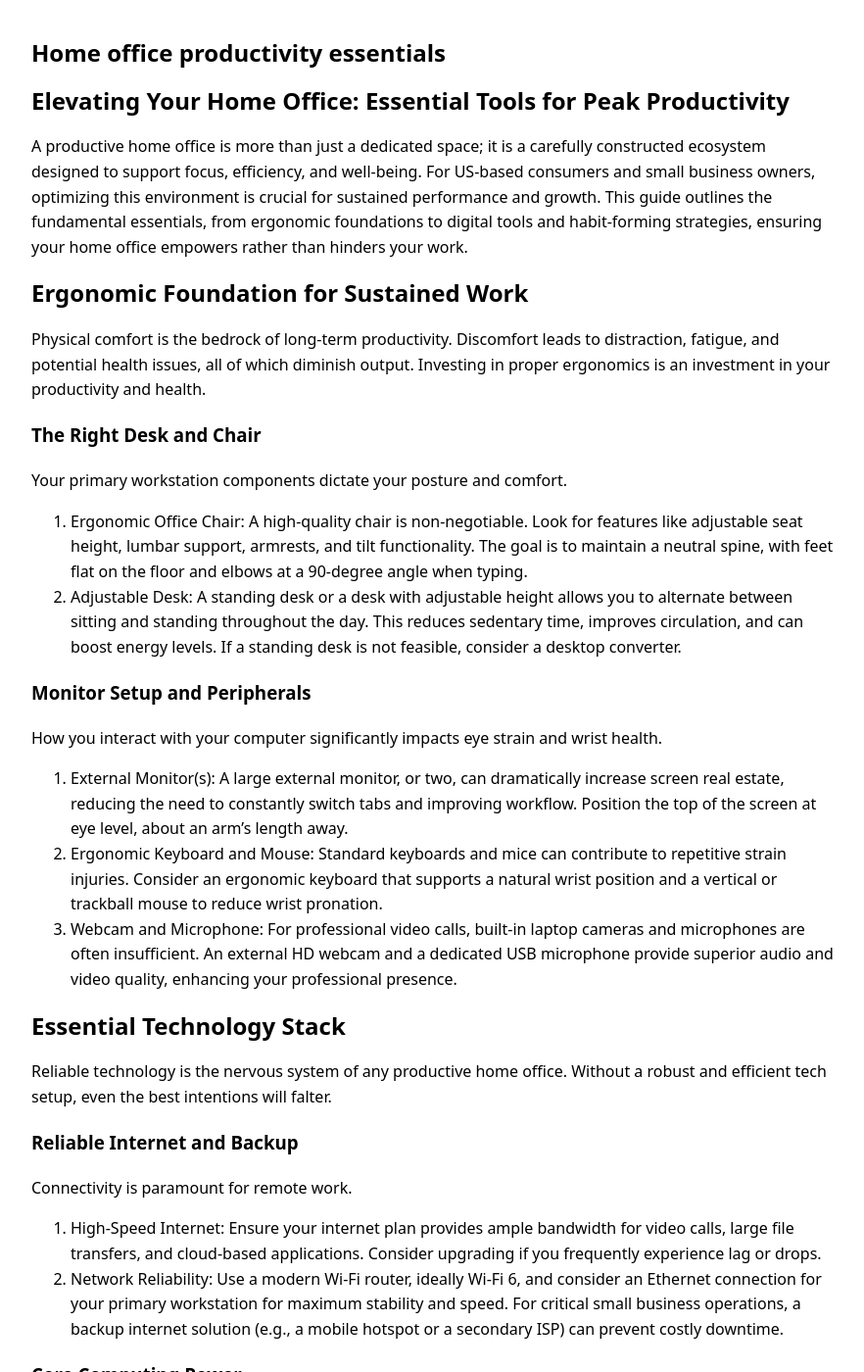
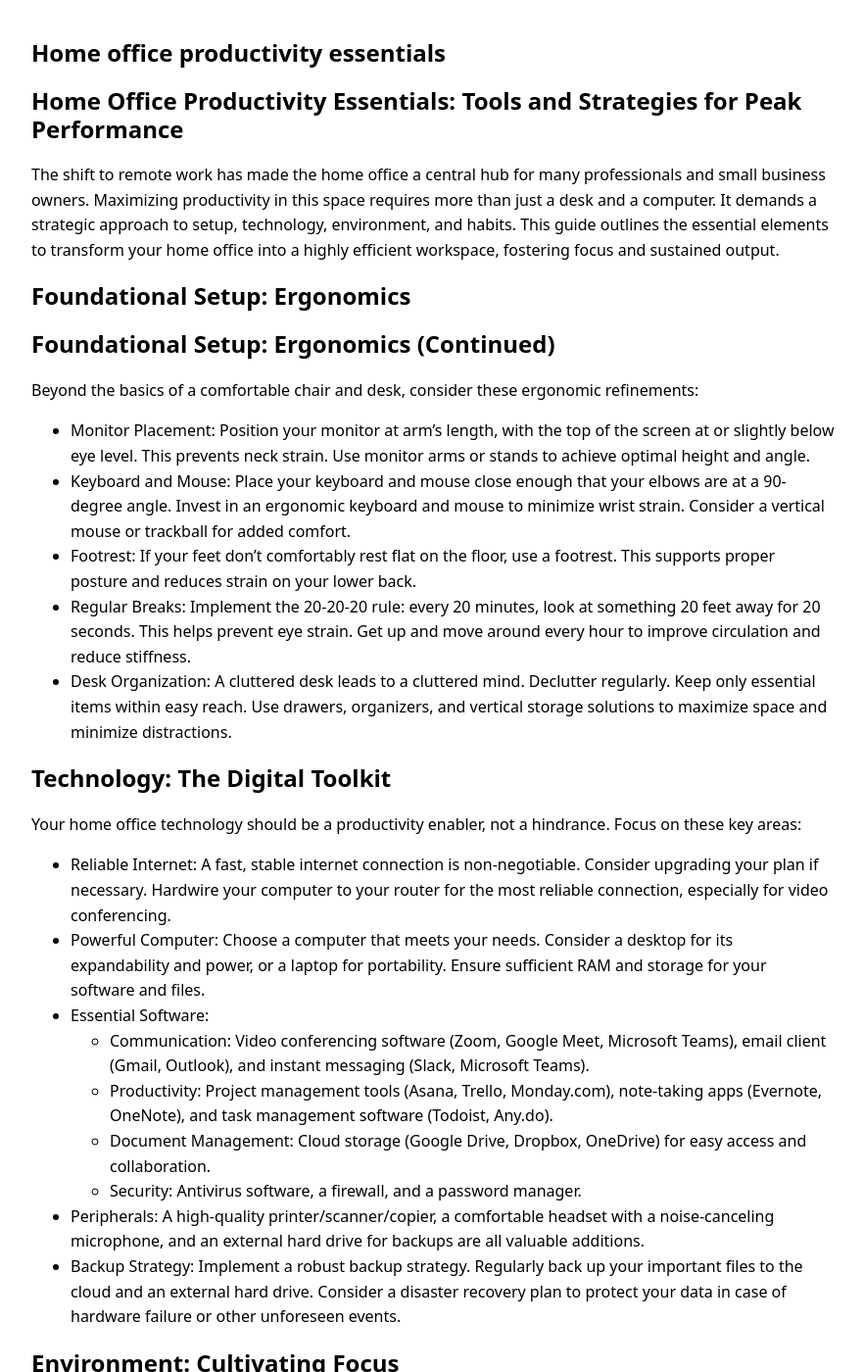
Before and after one commit to ironaclaw/ironaclaw.github.io, a Jekyll site: the page built from _posts/2026-02-14-home-office-productivity-essentials.md, in a window 1280 px wide and 1400 px high. Shown: the whole window at 98% size, without its empty margins (198-1080 px from the left). Built offline with Jekyll 4.4.1, drawn with Linux system fonts in a browser that asks for light colours; some of the changed text lies outside the part shown.

Commit message:
Add 2026-02-14-home-office-productivity-essentials.md

```diff
--- a/_posts/2026-02-14-home-office-productivity-essentials.md
+++ b/_posts/2026-02-14-home-office-productivity-essentials.md
@@ -6,95 +6,61 @@ date: '2026-02-14'
 description: ''
 tags: []
 keywords: []
-model_used: gemini-2.5-flash
+model_used: gemini-2.0-flash-lite
 ---
 
-# Elevating Your Home Office: Essential Tools for Peak Productivity
+# Home Office Productivity Essentials: Tools and Strategies for Peak Performance
 
-A productive home office is more than just a dedicated space; it is a carefully constructed ecosystem designed to support focus, efficiency, and well-being. For US-based consumers and small business owners, optimizing this environment is crucial for sustained performance and growth. This guide outlines the fundamental essentials, from ergonomic foundations to digital tools and habit-forming strategies, ensuring your home office empowers rather than hinders your work.
+The shift to remote work has made the home office a central hub for many professionals and small business owners. Maximizing productivity in this space requires more than just a desk and a computer. It demands a strategic approach to setup, technology, environment, and habits. This guide outlines the essential elements to transform your home office into a highly efficient workspace, fostering focus and sustained output.
 
-## Ergonomic Foundation for Sustained Work
+## Foundational Setup: Ergonomics
 
-Physical comfort is the bedrock of long-term productivity. Discomfort leads to distraction, fatigue, and potential health issues, all of which diminish output. Investing in proper ergonomics is an investment in your productivity and health.
+## Foundational Setup: Ergonomics (Continued)
 
-### The Right Desk and Chair
+Beyond the basics of a comfortable chair and desk, consider these ergonomic refinements:
 
-Your primary workstation components dictate your posture and comfort.
-1.  Ergonomic Office Chair: A high-quality chair is non-negotiable. Look for features like adjustable seat height, lumbar support, armrests, and tilt functionality. The goal is to maintain a neutral spine, with feet flat on the floor and elbows at a 90-degree angle when typing.
-2.  Adjustable Desk: A standing desk or a desk with adjustable height allows you to alternate between sitting and standing throughout the day. This reduces sedentary time, improves circulation, and can boost energy levels. If a standing desk is not feasible, consider a desktop converter.
+*   Monitor Placement: Position your monitor at arm's length, with the top of the screen at or slightly below eye level. This prevents neck strain. Use monitor arms or stands to achieve optimal height and angle.
+*   Keyboard and Mouse: Place your keyboard and mouse close enough that your elbows are at a 90-degree angle. Invest in an ergonomic keyboard and mouse to minimize wrist strain. Consider a vertical mouse or trackball for added comfort.
+*   Footrest: If your feet don't comfortably rest flat on the floor, use a footrest. This supports proper posture and reduces strain on your lower back.
+*   Regular Breaks: Implement the 20-20-20 rule: every 20 minutes, look at something 20 feet away for 20 seconds. This helps prevent eye strain. Get up and move around every hour to improve circulation and reduce stiffness.
+*   Desk Organization: A cluttered desk leads to a cluttered mind. Declutter regularly. Keep only essential items within easy reach. Use drawers, organizers, and vertical storage solutions to maximize space and minimize distractions.
 
-### Monitor Setup and Peripherals
+## Technology: The Digital Toolkit
 
-How you interact with your computer significantly impacts eye strain and wrist health.
-1.  External Monitor(s): A large external monitor, or two, can dramatically increase screen real estate, reducing the need to constantly switch tabs and improving workflow. Position the top of the screen at eye level, about an arm's length away.
-2.  Ergonomic Keyboard and Mouse: Standard keyboards and mice can contribute to repetitive strain injuries. Consider an ergonomic keyboard that supports a natural wrist position and a vertical or trackball mouse to reduce wrist pronation.
-3.  Webcam and Microphone: For professional video calls, built-in laptop cameras and microphones are often insufficient. An external HD webcam and a dedicated USB microphone provide superior audio and video quality, enhancing your professional presence.
+Your home office technology should be a productivity enabler, not a hindrance. Focus on these key areas:
 
-## Essential Technology Stack
+*   Reliable Internet: A fast, stable internet connection is non-negotiable. Consider upgrading your plan if necessary. Hardwire your computer to your router for the most reliable connection, especially for video conferencing.
+*   Powerful Computer: Choose a computer that meets your needs. Consider a desktop for its expandability and power, or a laptop for portability. Ensure sufficient RAM and storage for your software and files.
+*   Essential Software:
+    *   Communication: Video conferencing software (Zoom, Google Meet, Microsoft Teams), email client (Gmail, Outlook), and instant messaging (Slack, Microsoft Teams).
+    *   Productivity: Project management tools (Asana, Trello, Monday.com), note-taking apps (Evernote, OneNote), and task management software (Todoist, Any.do).
+    *   Document Management: Cloud storage (Google Drive, Dropbox, OneDrive) for easy access and collaboration.
+    *   Security: Antivirus software, a firewall, and a password manager.
+*   Peripherals: A high-quality printer/scanner/copier, a comfortable headset with a noise-canceling microphone, and an external hard drive for backups are all valuable additions.
+*   Backup Strategy: Implement a robust backup strategy. Regularly back up your important files to the cloud and an external hard drive. Consider a disaster recovery plan to protect your data in case of hardware failure or other unforeseen events.
 
-Reliable technology is the nervous system of any productive home office. Without a robust and efficient tech setup, even the best intentions will falter.
+## Environment: Cultivating Focus
 
-### Reliable Internet and Backup
+Your physical environment significantly impacts your productivity. Optimize your home office for focus and efficiency:
 
-Connectivity is paramount for remote work.
-1.  High-Speed Internet: Ensure your internet plan provides ample bandwidth for video calls, large file transfers, and cloud-based applications. Consider upgrading if you frequently experience lag or drops.
-2.  Network Reliability: Use a modern Wi-Fi router, ideally Wi-Fi 6, and consider an Ethernet connection for your primary workstation for maximum stability and speed. For critical small business operations, a backup internet solution (e.g., a mobile hotspot or a secondary ISP) can prevent costly downtime.
+*   Dedicated Space: Ideally, dedicate a specific room or area solely for work. This helps mentally separate work from personal life. If space is limited, use visual cues, such as a screen divider or a different color scheme, to define your workspace.
+*   Natural Light: Position your desk near a window to maximize natural light. Natural light boosts mood and productivity. If natural light is limited, invest in a bright, adjustable desk lamp.
+*   Temperature and Air Quality: Maintain a comfortable temperature and ensure good air circulation. Consider an air purifier to remove allergens and improve air quality.
+*   Noise Control: Minimize distractions. Use noise-canceling headphones, play white noise, or soundproof your office if necessary.
+*   Personalization: Personalize your space with items that inspire and motivate you, but avoid excessive clutter. A few plants, artwork, or photos can create a more pleasant and productive atmosphere.
 
-### Core Computing Power
+## Habits: The Pillars of Productivity
 
-Your computer is your primary tool.
-1.  Powerful Computer: Whether a desktop or laptop, your machine should have sufficient RAM (16GB minimum for most professional tasks), a fast processor, and ample SSD storage to handle your daily applications without slowdowns.
-2.  Data Backup Solution: Implement a robust backup strategy. This includes cloud storage (e.g., Google Drive, OneDrive, Dropbox) for active files and an external hard drive or network-attached storage (NAS) for comprehensive local backups. Regular backups protect against data loss and provide peace of mind.
+Productivity is not just about tools and setup; it's about developing effective habits:
 
-### Communication and Collaboration Tools
+*   Schedule and Routine: Establish a consistent work schedule. Set specific start and end times. Treat your home office like a real office.
+*   Time Blocking: Allocate specific blocks of time for specific tasks. This helps you stay focused and prioritize your work.
+*   Prioritization: Identify your most important tasks (MITs) each day and focus on completing them first. Use the Eisenhower Matrix (urgent/important) to prioritize.
+*   Minimize Distractions: Turn off social media notifications, close unnecessary browser tabs, and let your family know when you need uninterrupted work time.
+*   Regular Breaks: Take short breaks throughout the day to recharge. Get up, stretch, walk around, or do something unrelated to work.
+*   Batch Similar Tasks: Group similar tasks together to minimize context switching and improve efficiency.
+*   Review and Refine: Regularly review your productivity strategies and make adjustments as needed. Experiment with different techniques to find what works best for you.
 
-Effective communication is the cornerstone of remote teams.
-1.  Video Conferencing Software: Platforms like Zoom, Microsoft Teams, or Google Meet are essential for virtual meetings, client presentations, and team collaboration.
-2.  Instant Messaging: Tools such as Slack or Microsoft Teams facilitate quick communication, reducing email clutter and fostering real-time interaction.
-3.  Project Management Software: For small businesses and complex projects, tools like Asana, Trello, or Monday.com help organize tasks, track progress, and manage deadlines collaboratively.
+## Conclusion
 
-### Productivity Software and Cloud Storage
-
-Streamline your workflow and keep your data accessible.
-1.  Office Suite: A comprehensive office suite (e.g., Microsoft 365, Google Workspace, Apple iWork) provides word processing, spreadsheets, and presentation tools.
-2.  Note-Taking Applications: Digital note-taking apps like Evernote, OneNote, or Notion allow you to capture ideas, organize information, and create searchable knowledge bases.
-3.  Cloud Storage: Beyond backup, cloud storage ensures all your files are accessible from any device, facilitating seamless transitions between work environments and secure sharing with collaborators.
-
-### Ergonomics and Workspace Comfort
-
-Beyond the tech, your physical environment profoundly impacts your productivity and well-being.
-*   Ergonomic Chair: A high-quality ergonomic chair is a non-negotiable investment. Look for models with adjustable lumbar support, armrests, seat height, and tilt functions. Proper back and posture support prevents discomfort, reduces the risk of musculoskeletal issues, and allows for sustained focus during long work sessions.
-*   Adjustable Desk: Consider a standing desk or a desk converter. Alternating between sitting and standing throughout the day improves circulation, reduces sedentary behavior, and can boost energy levels and concentration.
-*   Monitor Placement: Position your primary monitor(s) at arm's length, with the top of the screen at or slightly below eye level. Use a monitor arm or stand to achieve the correct height and angle, minimizing neck and eye strain.
-
-### Essential Peripherals
-
-Enhance your core computing power with peripherals designed for efficiency and comfort.
-*   External Monitors: For most professional tasks, a single laptop screen is a limitation. Adding one or two external monitors significantly expands your screen real estate, enabling more efficient multitasking, easier document comparison, and improved workflow.
-*   High-Quality Keyboard & Mouse: Upgrade from basic peripherals. An ergonomic keyboard and mouse can enhance comfort, reduce the risk of repetitive strain injuries, and improve typing speed and precision. Mechanical keyboards are often favored for their tactile feedback and durability.
-*   Professional Webcam & Microphone: While most laptops include built-in options, external webcams (1080p or 4K resolution) and dedicated microphones (USB condenser or lavalier) offer superior audio and video quality. This is crucial for professional virtual meetings, client presentations, and online content creation.
-
-### Cybersecurity and Data Protection
-
-Protecting your digital assets is as critical as safeguarding physical ones.
-*   Antivirus & Anti-Malware Software: Install and maintain reputable antivirus and anti-malware software on all your devices. Regularly update these programs and run scans to protect against evolving threats such as viruses, ransomware, and spyware.
-*   Virtual Private Network (VPN): If you handle sensitive data, connect to company networks, or occasionally use public Wi-Fi, a VPN encrypts your internet traffic, adding a crucial layer of security and privacy by creating a secure tunnel for your data.
-*   Password Manager: Utilize a robust password manager to generate, store, and auto-fill strong, unique passwords for all your online accounts. This eliminates the need to remember complex credentials and significantly enhances your overall security posture.
-*   Two-Factor Authentication (2FA): Enable 2FA wherever possible. This adds an extra verification step (e.g., a code sent to your phone or generated by an authenticator app) beyond just a password, making it exponentially harder for unauthorized users to access your accounts.
-
-### Power Management and Protection
-
-Ensure uninterrupted workflow and protect your valuable equipment.
-*   Uninterruptible Power Supply (UPS): For critical equipment like your computer, external monitors, and network gear, a UPS provides temporary battery backup power during outages. This allows you to save your work and shut down gracefully, preventing data corruption and hardware damage.
-*   Surge Protectors: Connect all your electronics to quality surge protectors. These devices shield your valuable equipment from sudden power spikes and fluctuations that can cause irreversible damage.
-
-### Lighting and Environmental Factors
-
-Optimize your surroundings for focus and reduced strain.
-*   Task Lighting: Supplement overhead lighting with a good desk lamp. Proper task lighting reduces eye strain, improves visibility of documents, and enhances focus, especially during evening hours or in dimly lit spaces.
-*   Natural Light Optimization: Position your desk to take advantage of natural light, but avoid direct glare on your screen. Natural light can improve mood, reduce eye fatigue, and contribute to overall well-being.
-*   Noise Management: If your home environment is prone to distractions, consider noise-canceling headphones. These can significantly reduce ambient noise, allowing for greater concentration during calls or intensive work periods.
-
-### Conclusion
-
-A well-equipped and thoughtfully designed home office is more than a convenience; it's a strategic investment in
+Transforming your home office into a productivity powerhouse is an ongoing process. By focusing on ergonomics, technology, environment, and habits, you can create a workspace that fosters focus, efficiency, and sustained output. Implement these strategies, adapt them to your specific needs, and continuously refine your approach to maximize your productivity and achieve your professional goals.
```
